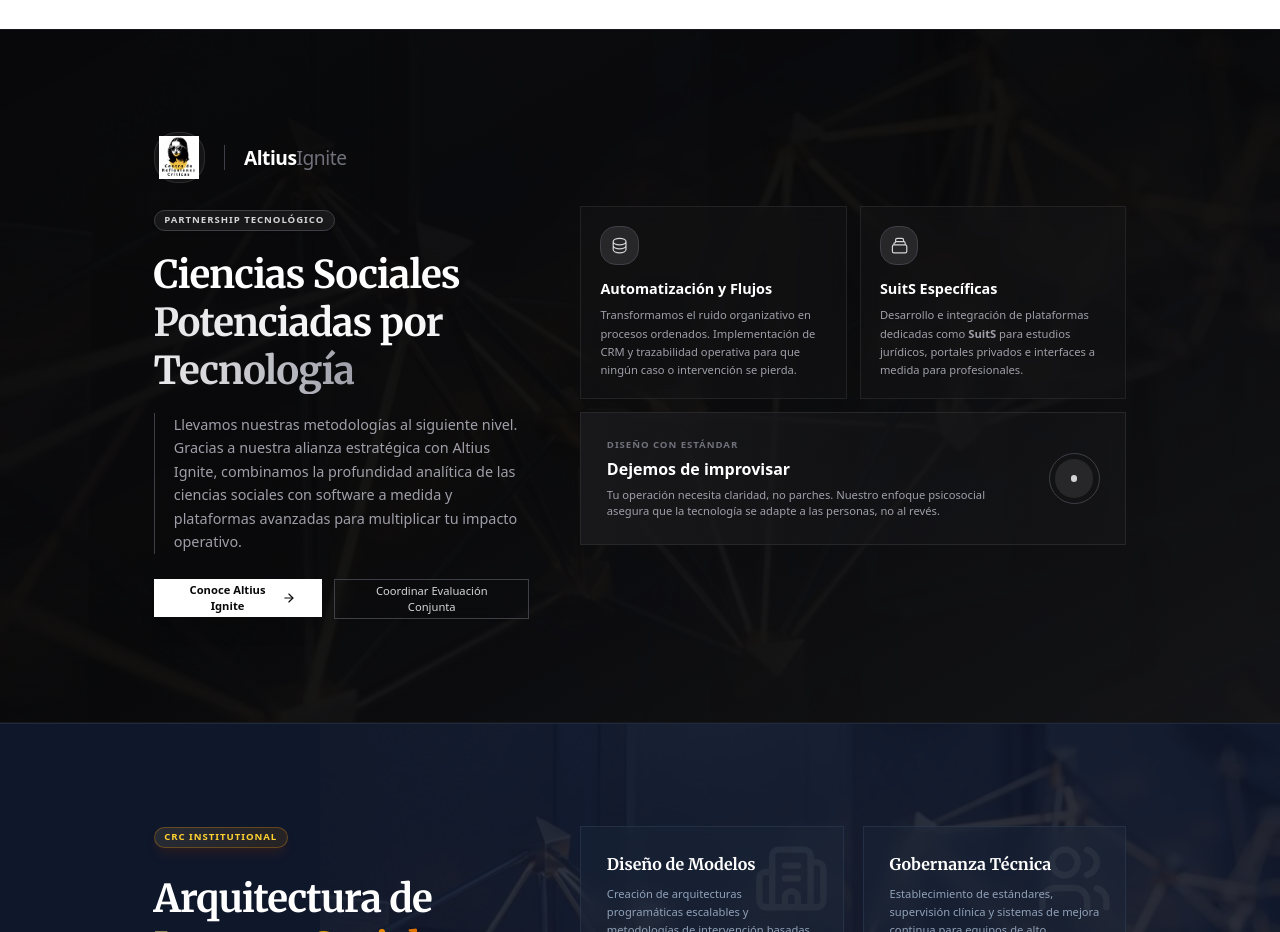
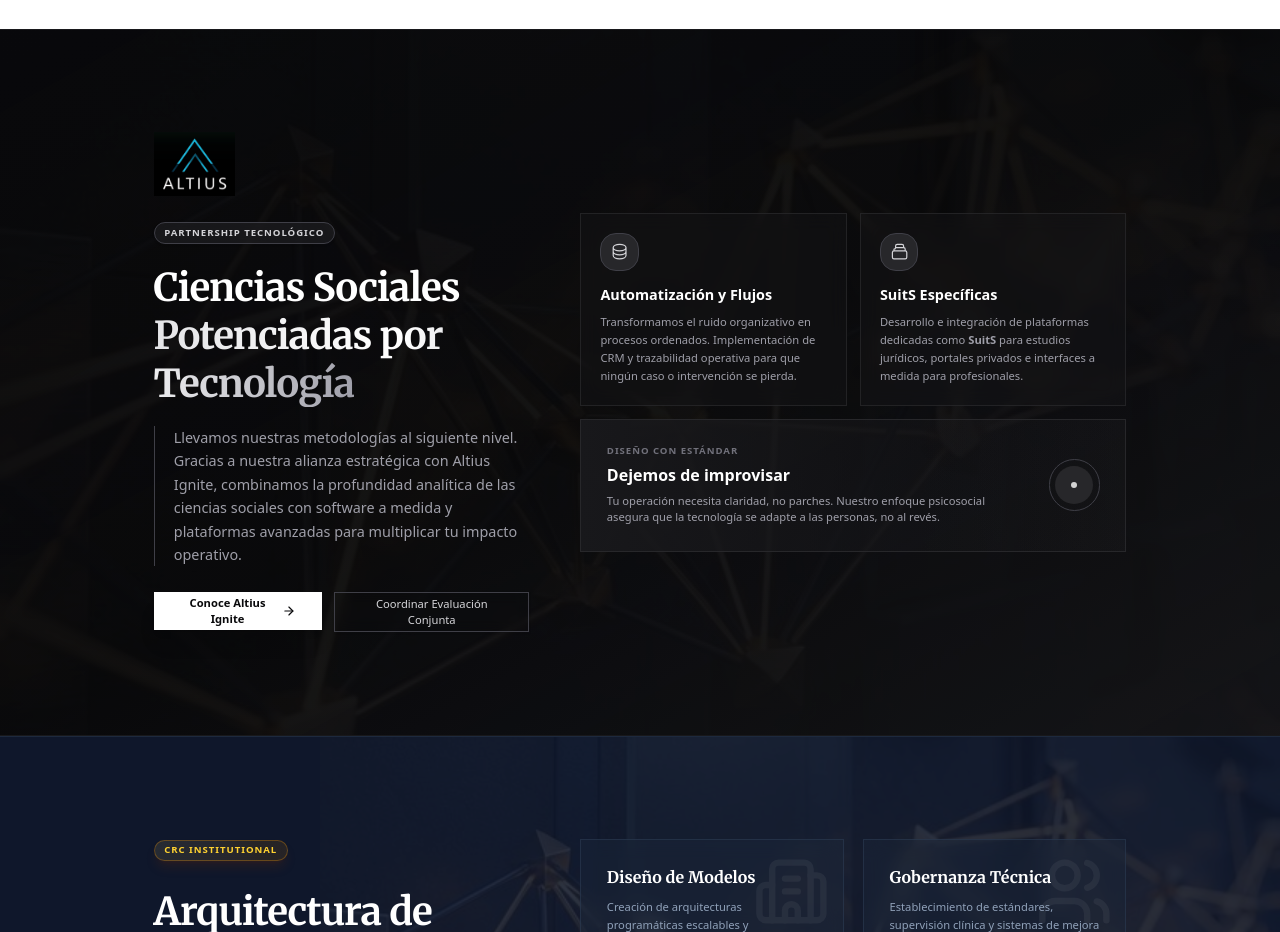
Before and after one commit to hh2fc24/centroreflexion, a Next.js app: page /servicios in a window 1280 px wide. Shown: the part 2900-3832 px from the top of the page. Built offline with nearby package versions, Linux system fonts and the light colour scheme.

Commit message:
style: remove CRC logo and add Altius logo

```diff
--- a/app/servicios/page.tsx
+++ b/app/servicios/page.tsx
@@ -237,23 +237,14 @@ export default function Services() {
                                 transition={{ duration: 0.6 }}
                                 viewport={{ once: true }}
                             >
-                                <div className="flex items-center gap-6 mb-8">
-                                    <div className="relative h-16 w-16 shrink-0 bg-white/5 backdrop-blur-sm rounded-xl p-2 border border-white/10">
+                                <div className="flex items-center mb-8">
+                                    <div className="relative h-20 w-48 shrink-0">
                                         <Image
-                                            src="/log.png"
-                                            alt="Logo Centro de Reflexiones Críticas"
+                                            src="/altius-logo.png"
+                                            alt="Logo Altius"
                                             fill
-                                            className="object-contain p-1"
+                                            className="object-contain object-left"
                                         />
-                                    </div>
-                                    <div className="h-8 w-[1px] bg-zinc-700"></div>
-                                    <div className="relative h-12 w-32 shrink-0">
-                                        {/* You can replace this with the actual Altius logo if available, using a placeholder text for now if not */}
-                                        <div className="flex items-center h-full">
-                                            <span className="text-2xl font-bold tracking-tight text-white">
-                                                Altius<span className="text-zinc-500 font-light">Ignite</span>
-                                            </span>
-                                        </div>
                                     </div>
                                 </div>
 
```
Also changed, not shown: public/altius-logo.png (added).
